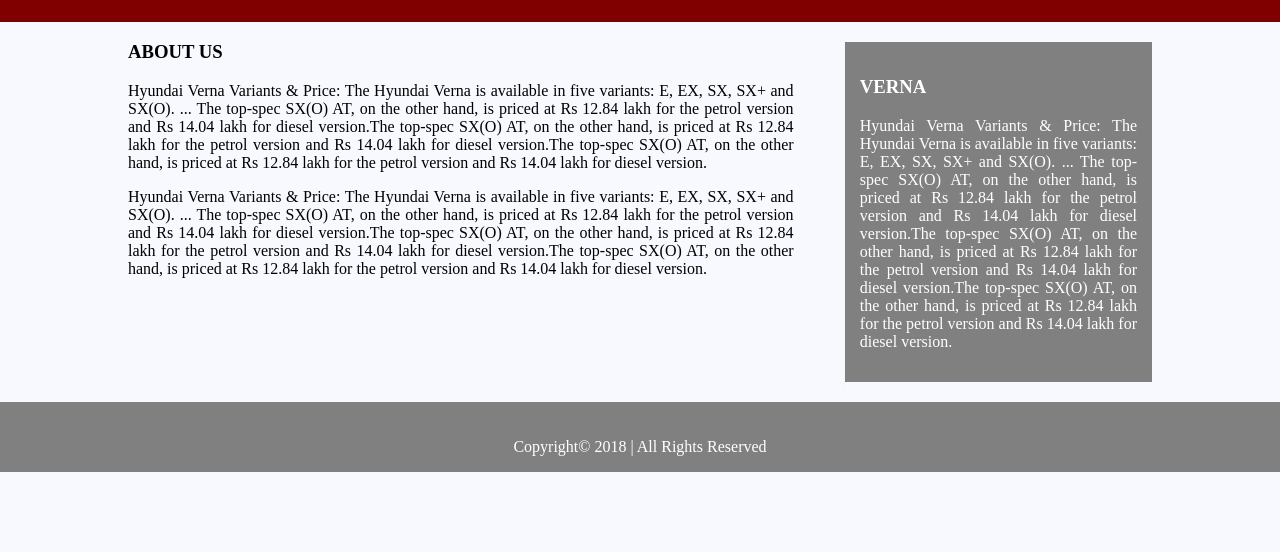
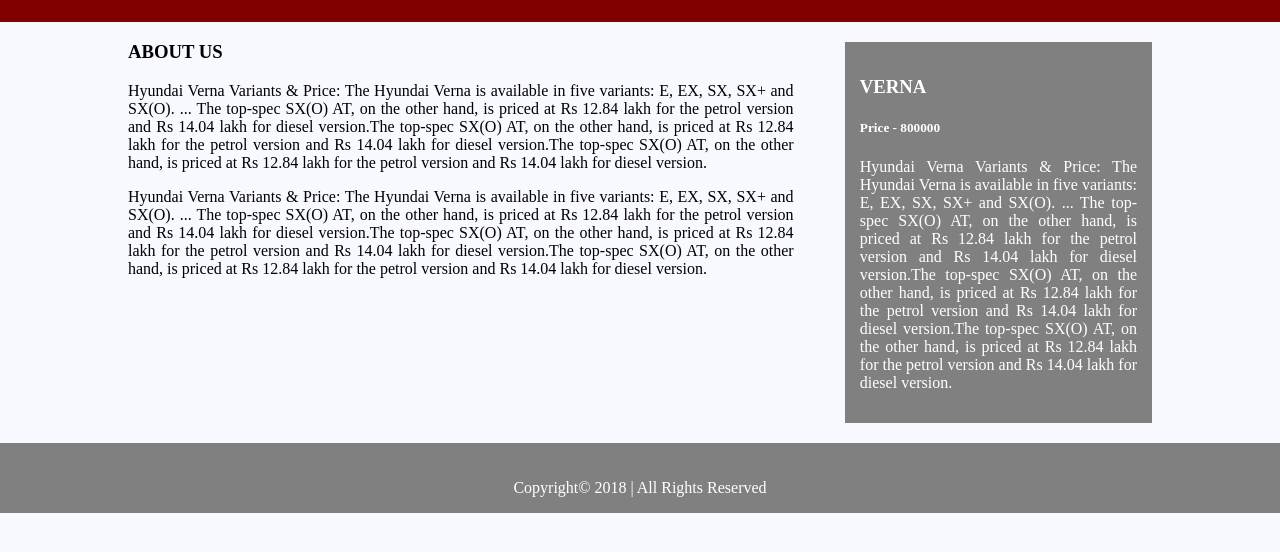
Before and after one commit to KarthikMuthu/CarProj, a plain HTML site: page hyundai/html files/about.html in a window 1280 px wide. Shown: the part 118-670 px from the top of the page. Drawn offline with Linux system fonts and the light colour scheme; files whose address does not match are found by name.

Commit message:
commit in about

```diff
--- a/hyundai/html files/about.html
+++ b/hyundai/html files/about.html
@@ -41,6 +41,7 @@
 		<aside id="sidebar">
 		<div class="bg">
 		<h3>VERNA</h3>
+		<h5>Price - 800000</h5>
 		<p>Hyundai Verna Variants & Price: The Hyundai Verna is available in five variants: E, EX, SX, SX+ and SX(O). ... The top-spec SX(O) AT, on the other hand, is priced at Rs 12.84 lakh for the petrol version and Rs 14.04 lakh for diesel version.The top-spec SX(O) AT, on the other hand, is priced at Rs 12.84 lakh for the petrol version and Rs 14.04 lakh for diesel version.The top-spec SX(O) AT, on the other hand, is priced at Rs 12.84 lakh for the petrol version and Rs 14.04 lakh for diesel version.</p>
 		</div>
 		</aside>
```
